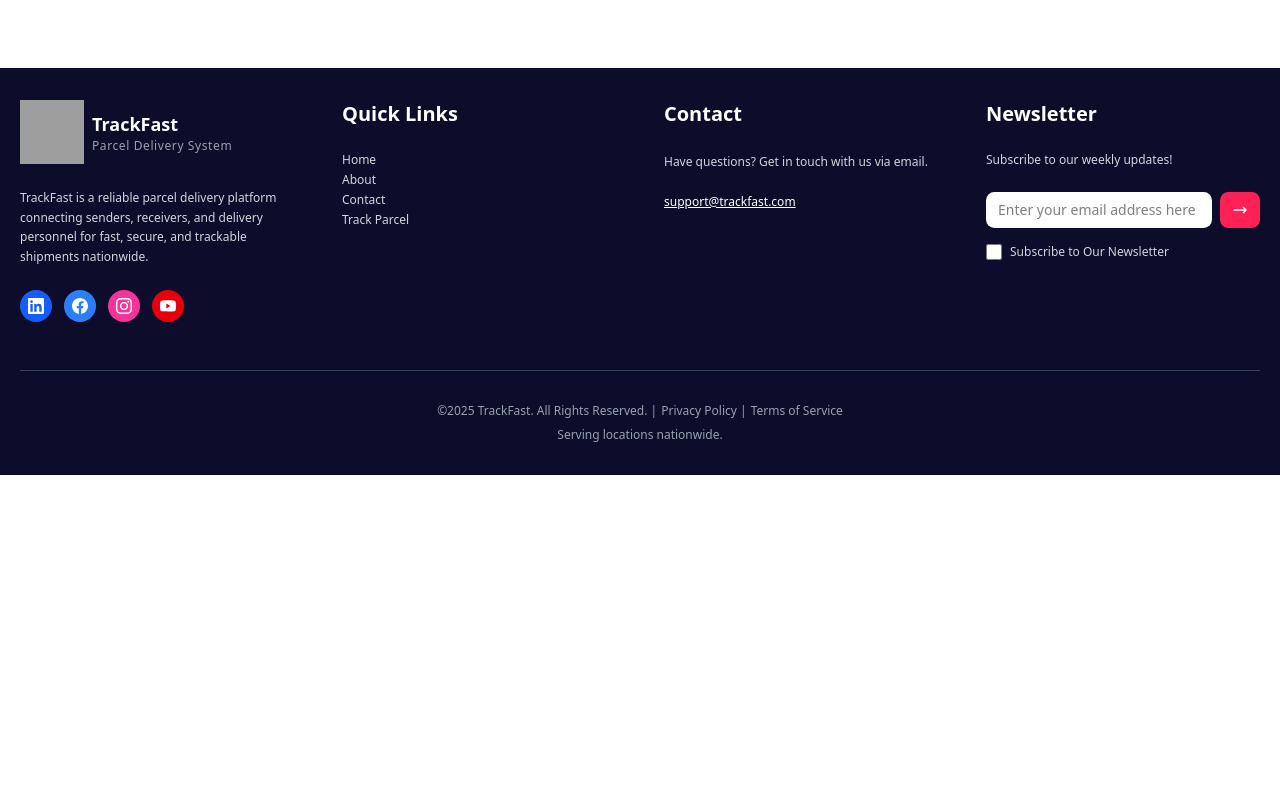
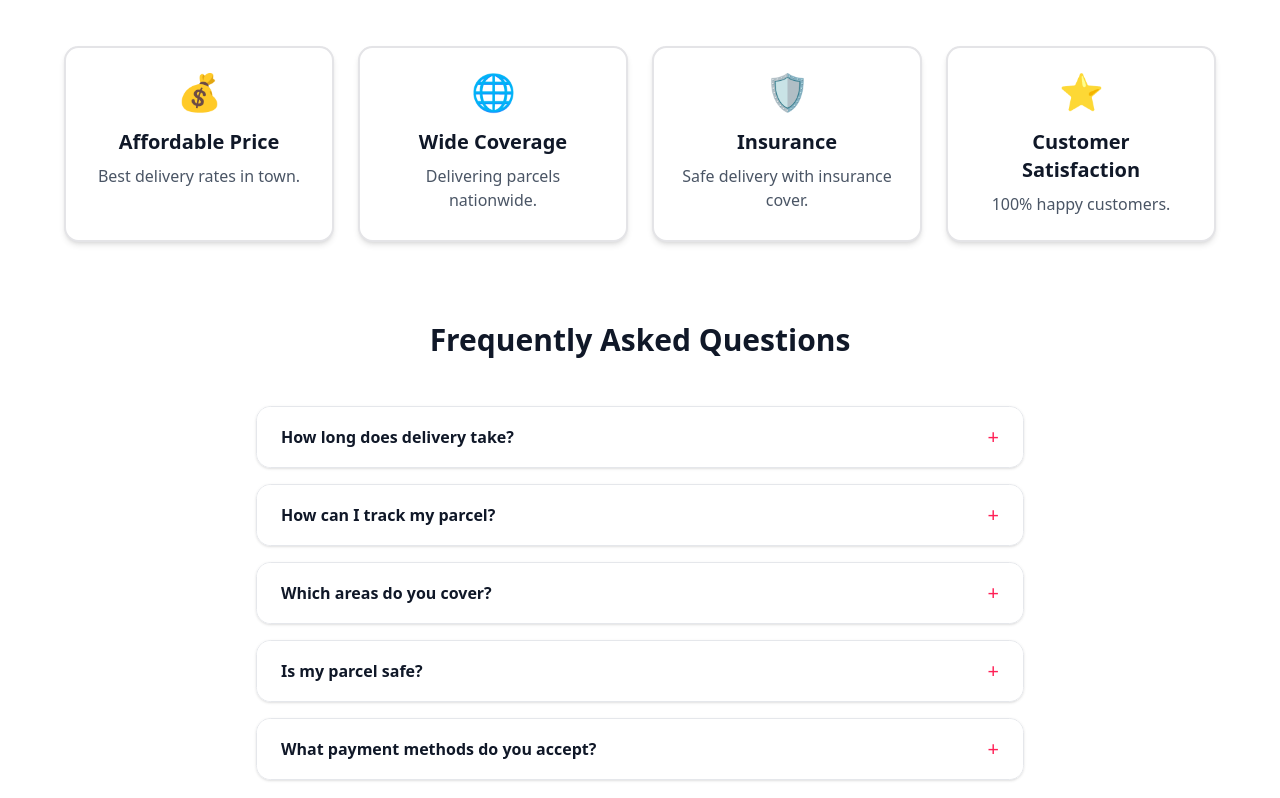
Before and after one commit to Rohithossain12/next_level_assignment_six, a React (Vite) app: page / in a window 1280 px wide. Shown: the part 602-1400 px from the top of the page. Before the commit the page ends 1077 px from the top, so only its background shows below. Built offline with nearby package versions, Linux system fonts and the light colour scheme; no server answers; grey boxes are pictures that could not be loaded.

Commit message:
FAQ section added

```diff
--- /dev/null
+++ b/src/components/FAQSection.tsx
@@ -0,0 +1,72 @@
+import { useState } from "react";
+
+const faqs = [
+  {
+    question: "How long does delivery take?",
+    answer: "Our parcel delivery usually completes within 1–3 business days.",
+  },
+  {
+    question: "How can I track my parcel?",
+    answer: "Click on the 'Track Your Parcel' button to see live parcel status.",
+  },
+  {
+    question: "Which areas do you cover?",
+    answer: "We provide nationwide coverage, delivering parcels to almost all urban and rural areas.",
+  },
+  {
+    question: "Is my parcel safe?",
+    answer: "Yes, every parcel is handled securely, and insurance options are available.",
+  },
+   {
+    question: "What payment methods do you accept?",
+    answer: "We accept cash on delivery, credit/debit cards, and online payment gateways like Stripe & PayPal.",
+  },
+];
+
+export default function FAQSection() {
+  const [openIndex, setOpenIndex] = useState<number | null>(null);
+
+  const toggle = (index: number) => {
+    setOpenIndex(openIndex === index ? null : index);
+  };
+
+  return (
+    <section className="py-12 px-6 dark:bg-gray-900">
+      <h2 className="text-2xl md:text-3xl font-bold text-center mb-12 text-gray-900 dark:text-white">
+        Frequently Asked Questions
+      </h2>
+
+      <div className="max-w-3xl mx-auto space-y-4">
+        {faqs.map((faq, index) => {
+          const isOpen = openIndex === index;
+          return (
+            <div
+              key={index}
+              className={`rounded-xl overflow-hidden transition-all duration-300
+                ${isOpen ? "border-2 border-blue-500 shadow-lg" : "border border-gray-200 dark:border-gray-700 shadow-sm hover:shadow-md"}
+              `}
+            >
+              <button
+                onClick={() => toggle(index)}
+                className="w-full text-left px-6 py-4 flex justify-between items-center bg-white dark:bg-gray-800 focus:outline-none"
+              >
+                <span className="font-semibold text-gray-900 dark:text-white">
+                  {faq.question}
+                </span>
+                <span className="text-xl text-rose-500">
+                  {isOpen ? "−" : "+"}
+                </span>
+              </button>
+
+              {isOpen && (
+                <div className="px-6 py-4 bg-gray-50 dark:bg-gray-900 text-gray-700 dark:text-gray-300 transition-all duration-300">
+                  {faq.answer}
+                </div>
+              )}
+            </div>
+          );
+        })}
+      </div>
+    </section>
+  );
+}
--- a/src/components/ServiceHighlights.tsx
+++ b/src/components/ServiceHighlights.tsx
@@ -28,7 +28,7 @@ export default function ServiceHighlights() {
     <section className="relative py-12 px-4 md:px-8 lg:px-16 bg-gradient-to-b from-gray-50 to-white dark:from-gray-900 dark:to-gray-950">
 
       <div className="text-center mb-8">
-        <h2 className="text-2xl md:text-3xl font-extrabold text-gray-900 dark:text-white tracking-tight">
+        <h2 className="text-2xl md:text-3xl font-bold text-gray-900 dark:text-white tracking-tight">
           Service Highlights
         </h2>
         <p className="mt-3 text-gray-600 dark:text-gray-300">
--- /dev/null
+++ b/src/components/WhyChooseUs.tsx
@@ -0,0 +1,31 @@
+const trustFeatures = [
+  { title: "Affordable Price", desc: "Best delivery rates in town.", icon: "💰" },
+  { title: "Wide Coverage", desc: "Delivering parcels nationwide.", icon: "🌐" },
+  { title: "Insurance", desc: "Safe delivery with insurance cover.", icon: "🛡️" },
+  { title: "Customer Satisfaction", desc: "100% happy customers.", icon: "⭐" },
+];
+
+export default function WhyChooseUs() {
+  return (
+    <section className="py-8  px-4  ">
+      <h2 className="text-2xl md:text-3xl font-bold text-center mb-12 text-gray-900 dark:text-white">
+        Why Choose Us?
+      </h2>
+
+      <div className="grid grid-cols-1 md:grid-cols-2 lg:grid-cols-4 gap-6 max-w-6xl mx-auto">
+        {trustFeatures.map((item, index) => (
+          <div
+            key={index}
+            className="bg-white border-2 dark:bg-gray-800 p-6 rounded-xl shadow-md hover:shadow-xl transition transform hover:-translate-y-2 text-center"
+          >
+            <div className="text-4xl mb-4">{item.icon}</div>
+            <h3 className="font-semibold text-xl mb-2 text-gray-900 dark:text-white">
+              {item.title}
+            </h3>
+            <p className="text-gray-600 dark:text-gray-300">{item.desc}</p>
+          </div>
+        ))}
+      </div>
+    </section>
+  );
+}
--- a/src/pages/HomePage.tsx
+++ b/src/pages/HomePage.tsx
@@ -1,9 +1,13 @@
+import FAQSection from "@/components/FAQSection";
 import ServiceHighlights from "@/components/ServiceHighlights";
+import  WhyChooseUs from "@/components/WhyChooseUs";
 
 export default function HomePage() {
     return (
         <div>
            <ServiceHighlights />
+           <WhyChooseUs/>
+           <FAQSection/>
         </div>
     );
 }
```
